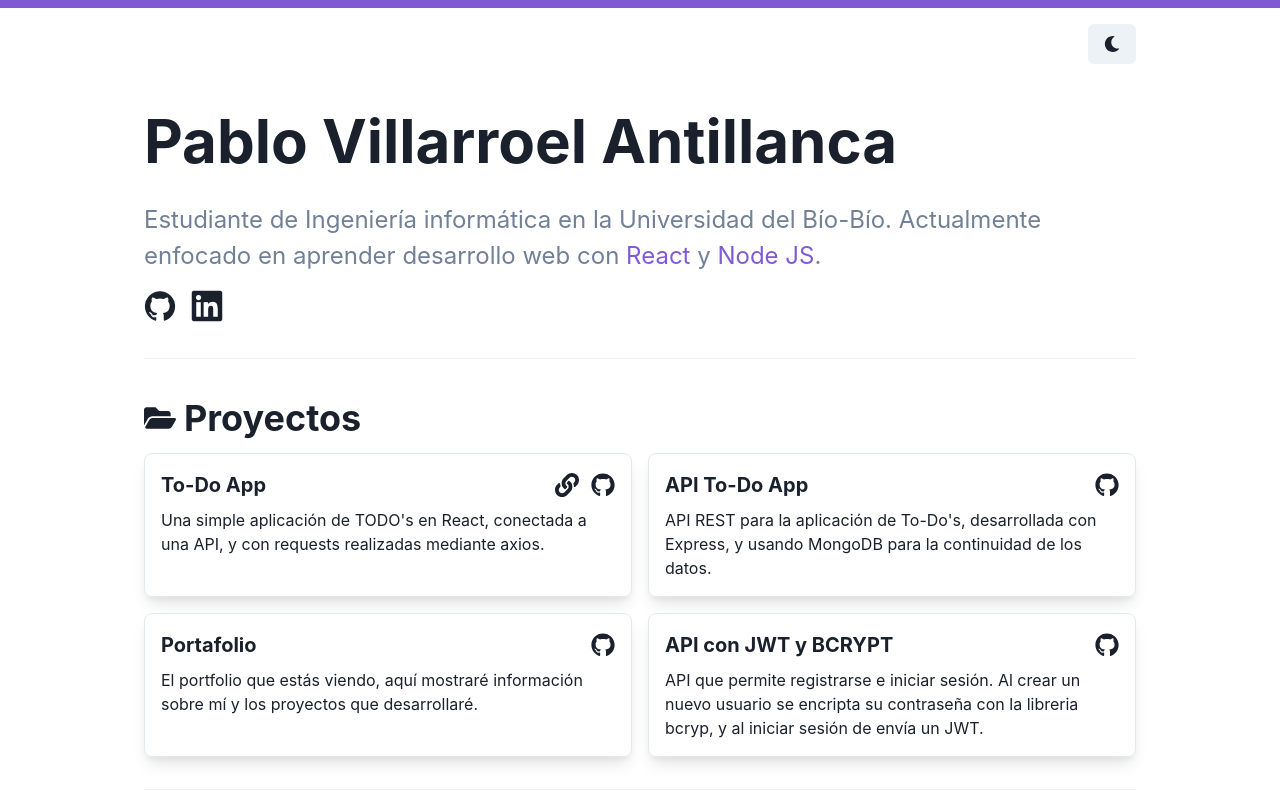
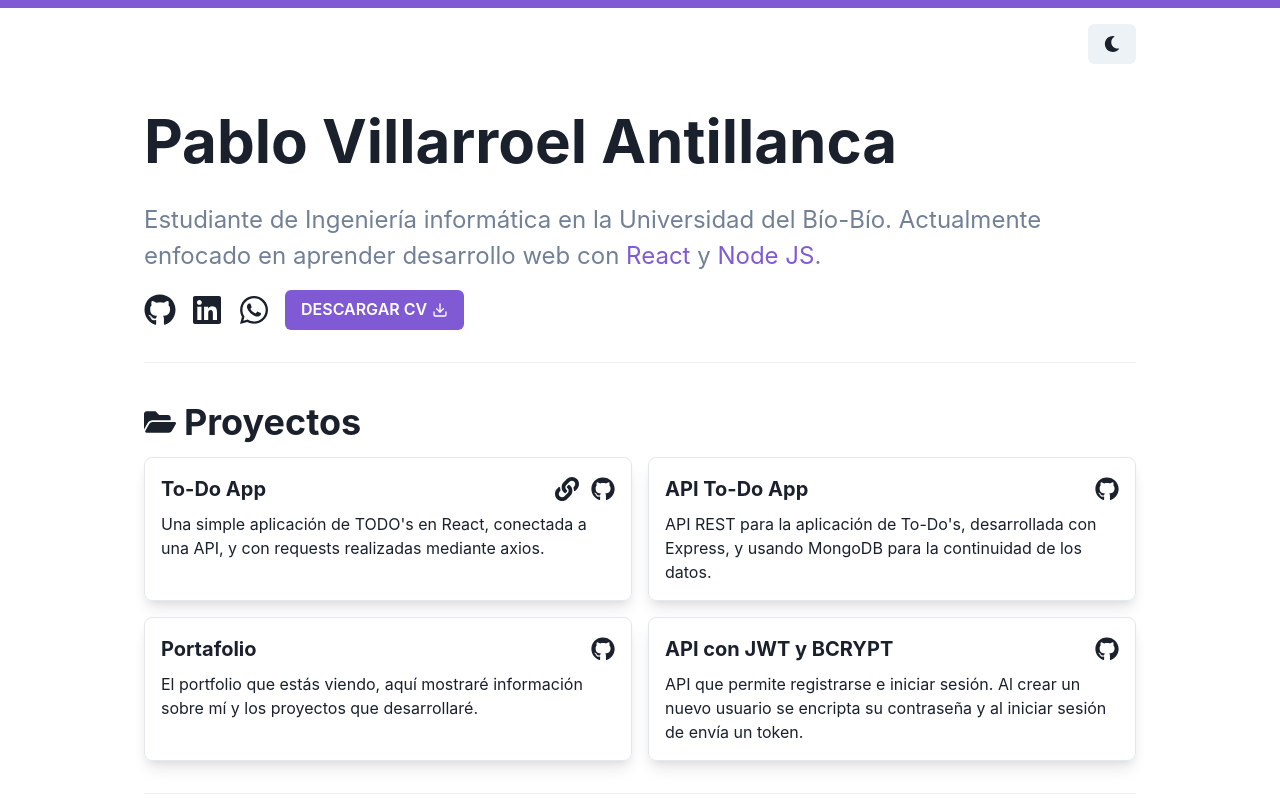
Before and after one commit to pablovrl/old-portfolio, a React (Create React App) app: page / in a window 1280 px wide. Shown: the top 800 px of the page. Built offline with nearby package versions, Linux system fonts and the light colour scheme.

Commit message:
se agregó whatsapp y CV

```diff
--- a/src/components/Experiencia.jsx
+++ b/src/components/Experiencia.jsx
@@ -11,7 +11,7 @@ export default function Experiencia() {
       <VStack align="start">
         <TextoConIcono text="Experiencia" icono={<FaBriefcase style={{fontSize: "2rem"}}/>} fontSize="4xl" bold />
         {datosExperiencia.map(experiencia => (
-          <Box borderWidth="3px" rounded="lg" p={4} w="100%">
+          <Box key={experiencia.descripción} borderWidth="3px" rounded="lg" p={4} w="100%">
             <HStack>
               <Text mb={2} fontSize="2xl" fontWeight="bold">{experiencia.puesto}</Text>
               <Spacer />
@@ -31,7 +31,7 @@ export default function Experiencia() {
             <Wrap>
 
               {experiencia.tecnologias.map(tec => (
-                <WrapItem>
+                <WrapItem key={tec.nombre}>
                   <Badge colorScheme="purple">{tec.nombre}</Badge>
                 </WrapItem>
               ))}
--- a/src/components/Perfil.jsx
+++ b/src/components/Perfil.jsx
@@ -3,8 +3,11 @@ import {
   HStack,
   Text,
   Link,
-  Box
+  Box,
+  Button
 } from "@chakra-ui/react"
+import { FiDownload } from 'react-icons/fi'
+import { FaGithub, FaLinkedin, FaWhatsapp} from 'react-icons/fa'
 
 const iconStyle = {
   fontSize: "2rem"
@@ -30,11 +33,17 @@ export default function Perfil() {
         </Link>.
       </Text >
       <HStack spacing="15px">
-        <Link href="https://github.com/pabloVrl" isExternal>
-          <i style={iconStyle} className="devicon-github-original"></i>
+        <Link style={{textDecoration: "none"}} href="https://github.com/pabloVrl" isExternal>
+          <FaGithub style={iconStyle} />
         </Link>
-        <Link href="https://www.linkedin.com/in/pablo-villarroel-antillanca-850974186/" isExternal>
-          <i style={iconStyle} className="devicon-linkedin-plain"></i>
+        <Link style={{textDecoration: "none"}} href="https://www.linkedin.com/in/pablo-villarroel-antillanca-850974186/" isExternal>
+          <FaLinkedin style={iconStyle}/>
+        </Link>
+        <Link style={{textDecoration: "none"}} href="https://wa.me/56956856577" isExternal>
+          <FaWhatsapp style={iconStyle}/>
+        </Link>
+        <Link style={{textDecoration: "none"}} href="pablovillarroelcv.pdf" isExternal>
+          <Button variant="solid" colorScheme={"purple"}>DESCARGAR CV<FiDownload style={{ marginLeft: "5px" }} /></Button>
         </Link>
       </HStack>
     </Box>
--- a/src/data/datosProyectos.js
+++ b/src/data/datosProyectos.js
@@ -19,7 +19,7 @@ const proyectos = [
   },
   {
     nombre: "API con JWT y BCRYPT",
-    descripcion: "API que permite registrarse e iniciar sesión. Al crear un nuevo usuario se encripta su contraseña con la libreria bcryp, y al iniciar sesión de envía un JWT.",
+    descripcion: "API que permite registrarse e iniciar sesión. Al crear un nuevo usuario se encripta su contraseña y al iniciar sesión de envía un token.",
     link: "",
     github: "https://github.com/pabloVrl/node-auth-token-api"
   }
```
Also changed, not shown: 1 other file (tests, documents, lock files or other folders).
